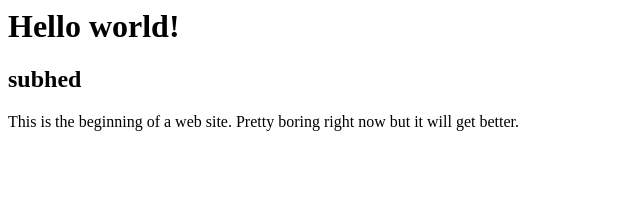
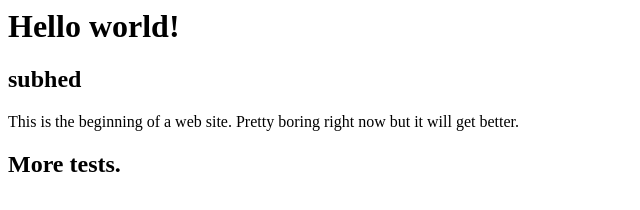
Before and after one commit to cindyspence/cindyspence.github.io, a plain HTML site: page index.html in a window 1280 px wide. Shown: the whole page, without its empty margins (0-640 px from the left). Drawn offline with Linux system fonts and the light colour scheme.

Commit message:
Test file
Commit practice

```diff
--- a/index.html
+++ b/index.html
@@ -1,3 +1,4 @@
 <h1>Hello world!</h1>
 <h2>subhed</h2>
 <p>This is the beginning of a web site. Pretty boring right now but it will get better.</p>
+<h2>More tests.</h2>
```
Also changed, not shown: 1 other file.
